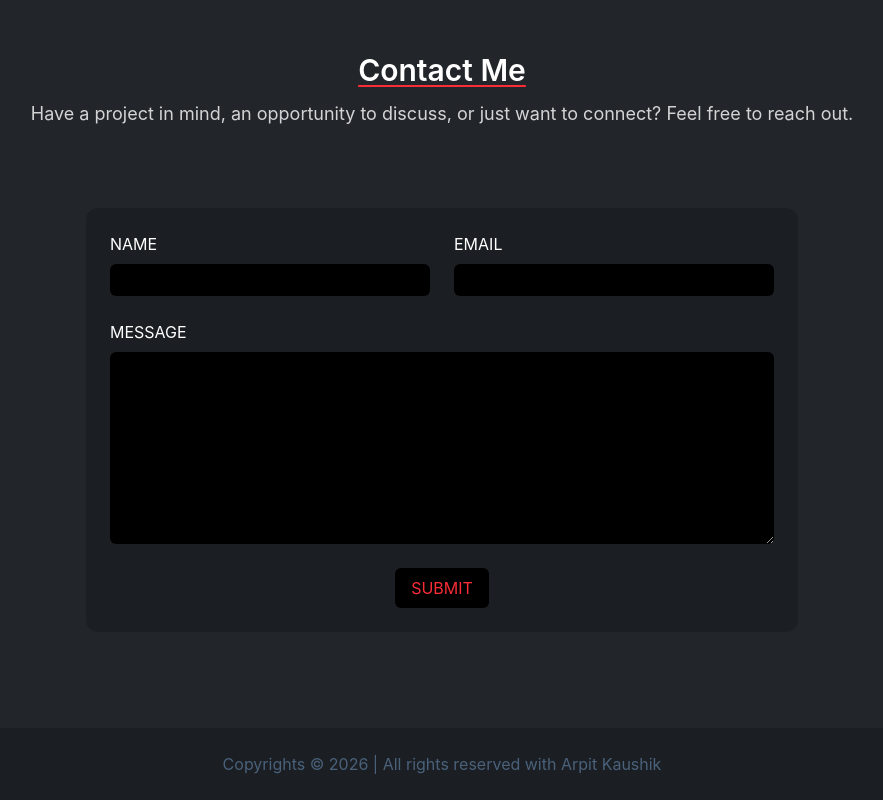
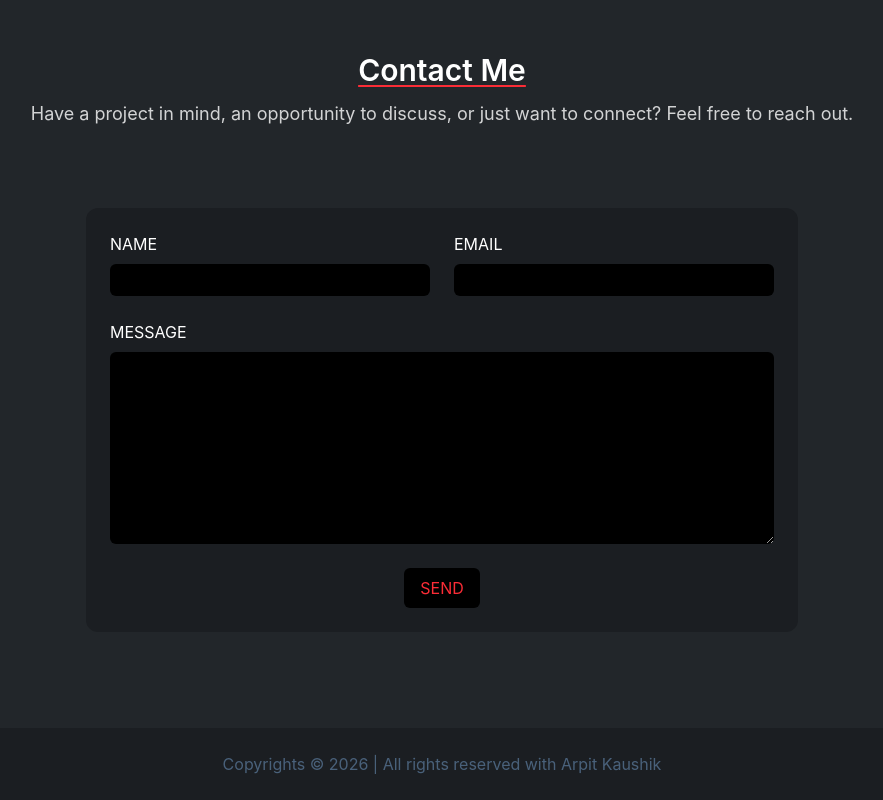
Before and after one commit to arpit-ka/Portfolio, a React (Vite) app: page / in a window 1280 px wide. Shown: the part 5503-6303 px from the top of the page, without its empty margins (198-1081 px from the left). Built offline with nearby package versions, Linux system fonts and the light colour scheme; no server answers.

Commit message:
Submit -> Send UI Change

```diff
--- a/src/Components/Contact.tsx
+++ b/src/Components/Contact.tsx
@@ -125,7 +125,7 @@ function Contact() {
           type="submit"
           id="submit-btn"
           className="bg-black cursor-pointer text-red-500 max-w-fit py-2 px-4 rounded-md"
-          value="SUBMIT"
+          value="SEND"
         />
       </form>
     </div>
```
